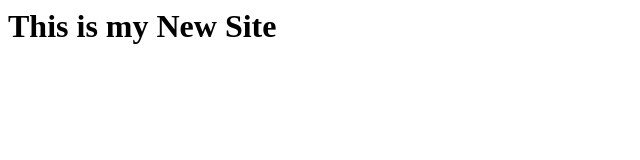
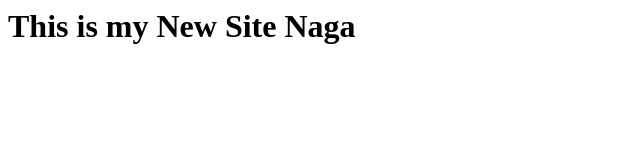
Before and after one commit to nagadineshkumart/MyWeb, a plain HTML site: page index.html in a window 1280 px wide. Shown: the whole page, without its empty margins (0-640 px from the left). Drawn offline with Linux system fonts and the light colour scheme.

Commit message:
Update index.html

```diff
--- a/index.html
+++ b/index.html
@@ -1 +1 @@
-<h1>This is my New Site</h1>
+<h1>This is my New Site Naga</h1>
```
